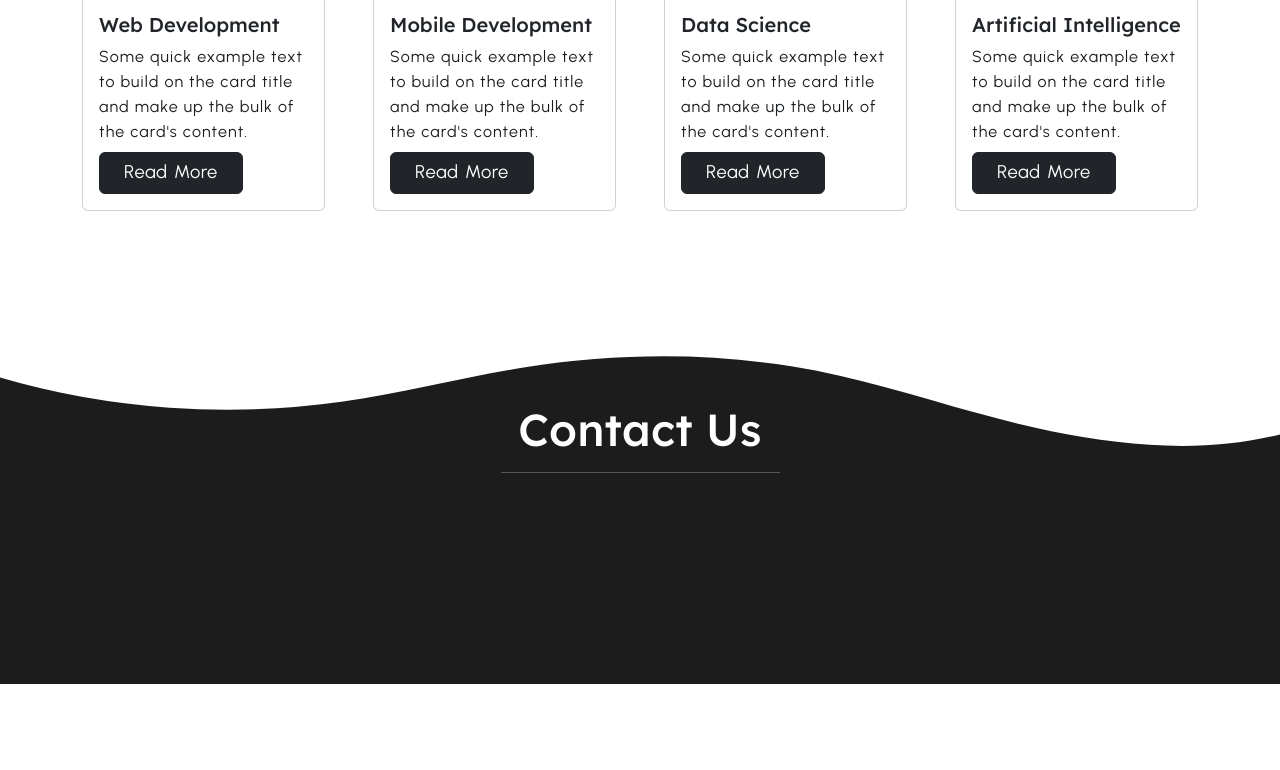
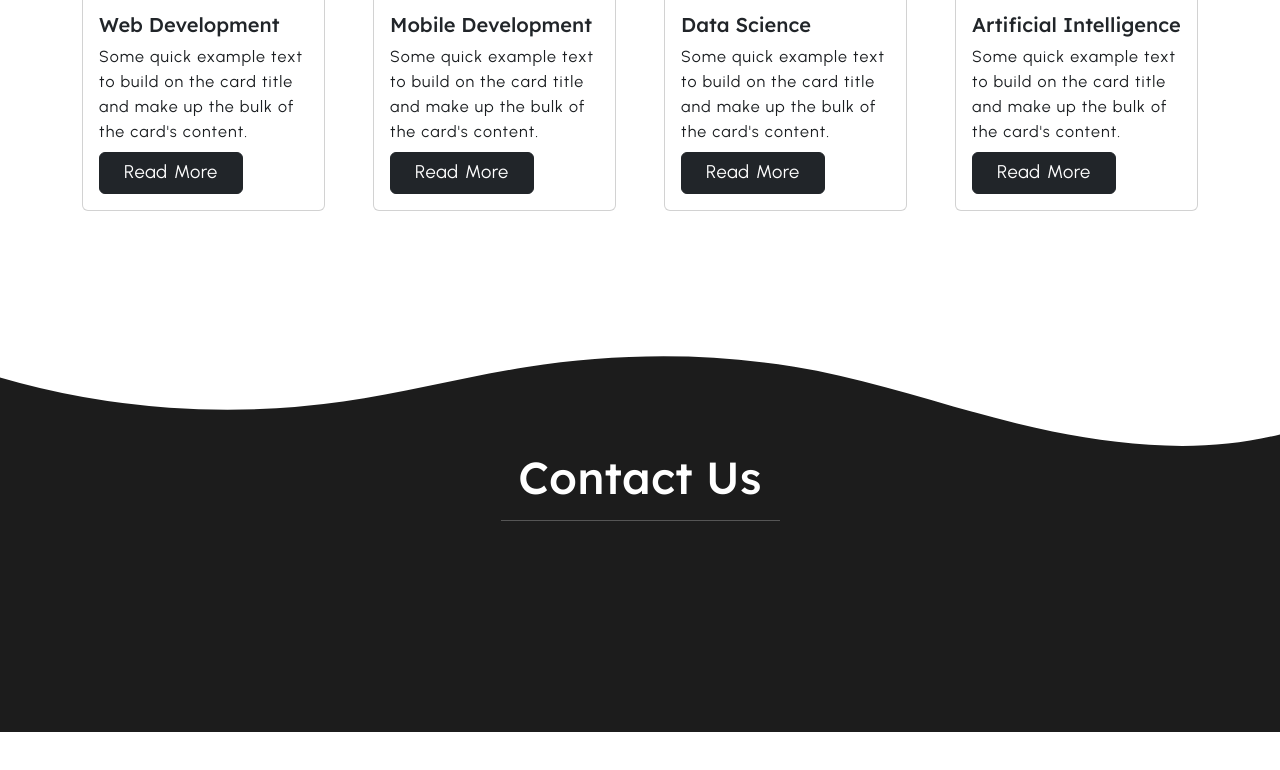
Before and after one commit to dev-satyamthakur/Bootstrap-Demo, a plain HTML site: page index.html in a window 1280 px wide. Shown: the part 4415-5185 px from the top of the page. Before the commit the page ends 5147 px from the top, so only its background shows below. Drawn offline with nearby package versions, Linux system fonts and the light colour scheme.

Commit message:
Adding padding in the contact us heading

```diff
--- a/css/style.css
+++ b/css/style.css
@@ -246,3 +246,7 @@ button, a {
 .custom-shape-divider-top-1693580046 .shape-fill {
     fill: #FFFFFF;
 }
+
+.contact-section .common-title {
+    padding-top: 3rem;
+}
```
